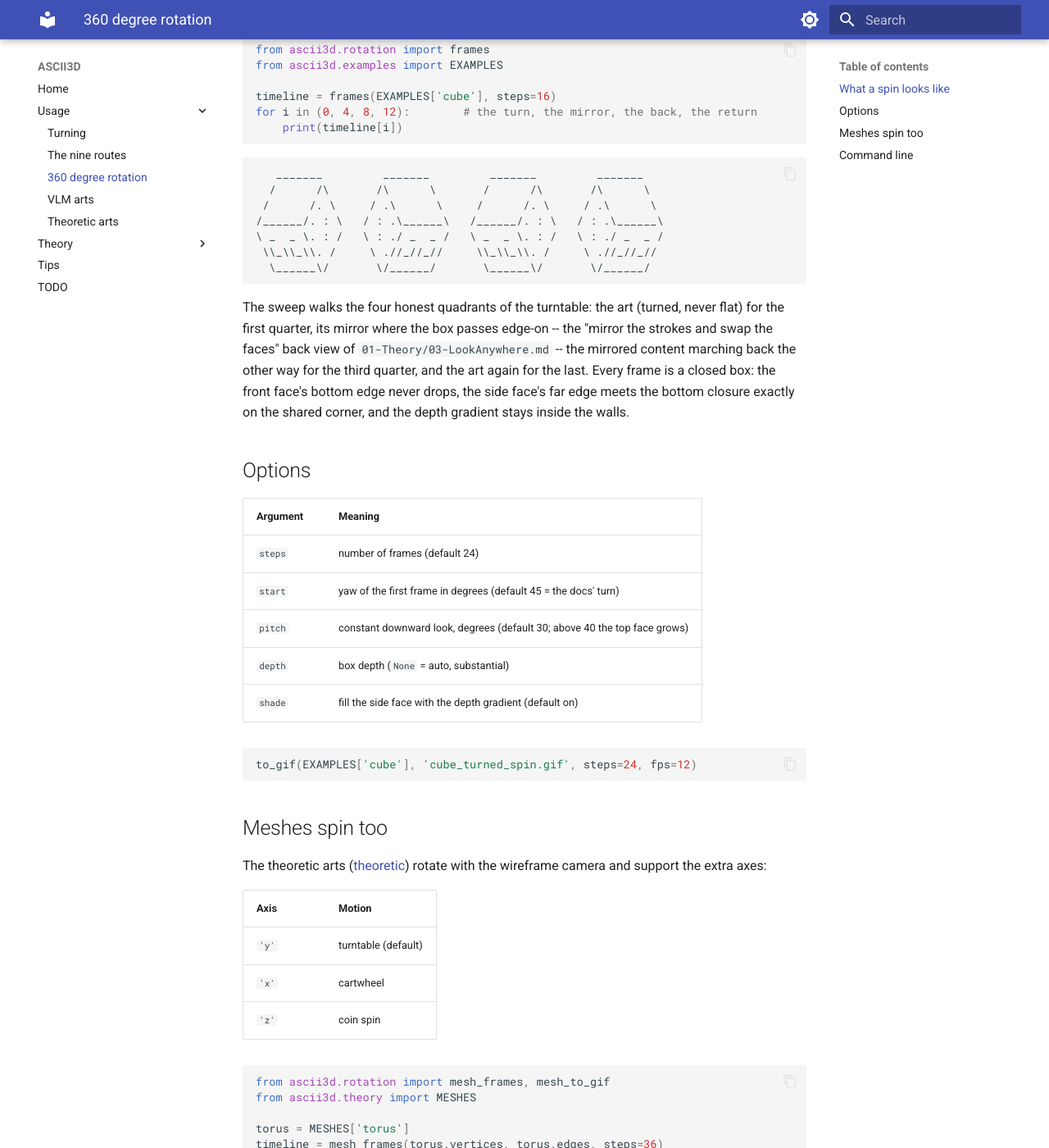
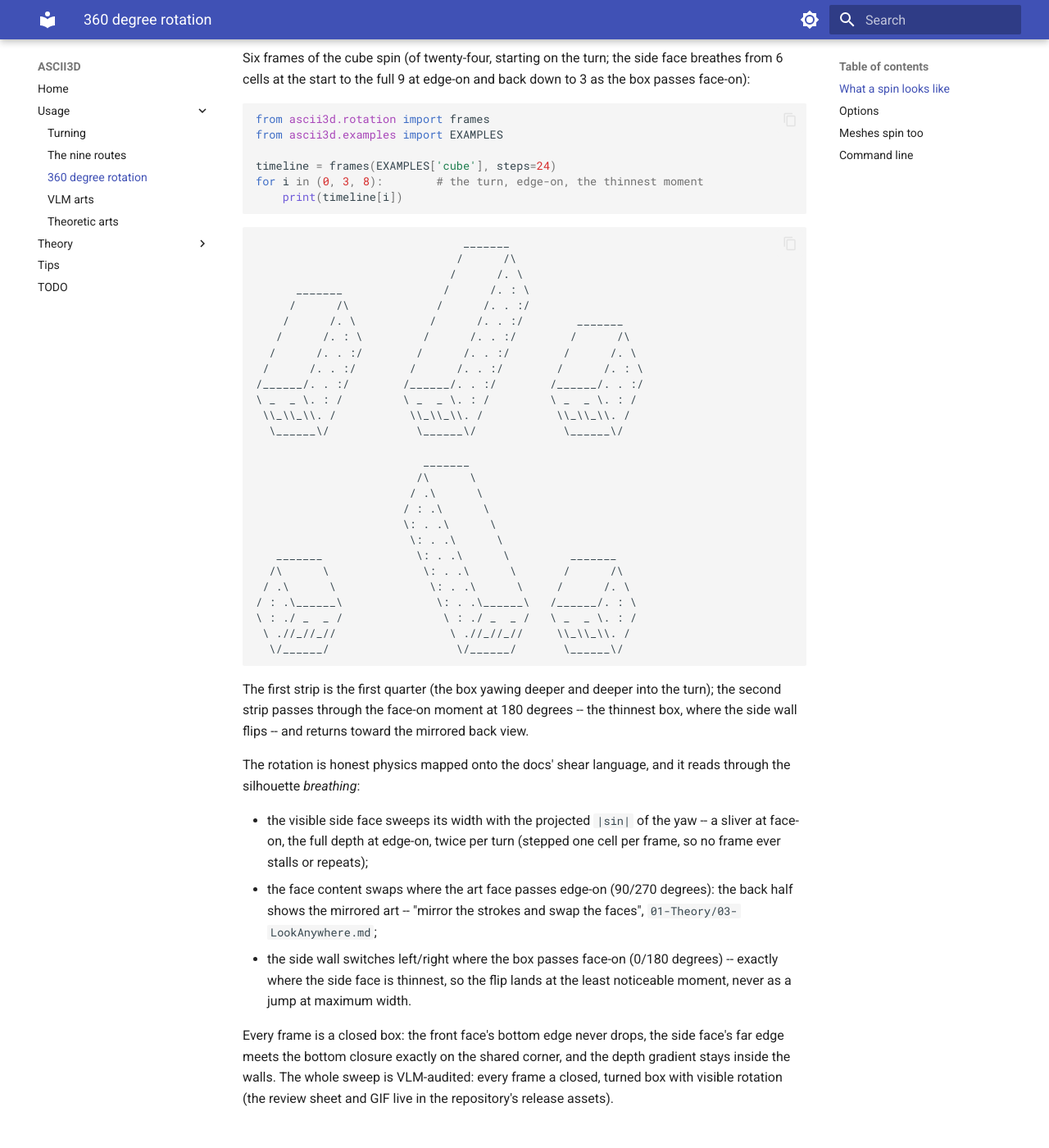
Before and after one commit to mehmannavaz/ASCII3D, an MkDocs documentation site: the page built from docs/02-Usage/02-rotation.md, in a window 1280 px wide and 1400 px high, scrolled down 750 px. Shown: the whole window at 82% size. Built offline with MkDocs 1.6.1 and Material for MkDocs 9.7.7, drawn with Linux system fonts in a browser that asks for light colours; some of the changed text lies outside the part shown.

Commit message:
fix: the turntable rebuilt on honest physics -- the whole 360 visibly turns
The old sweep quantised a yawing box into ~6 looks (lean stuck at
0.5/1.0, k snapped to invisible tenths, the wall flipping at the
edge-on crossings where the side face is widest), so 16 frames held
8 poses repeated twice with jarring jumps -- and the back half
swapped the art and the shading (the 'missing face' bug).

The new schedule (v0.3.1):

* turntable_pose: the wall follows the physical yaw -- right wall
  for the whole first half (0,180), left for the second, so the
  layout flips at 0/180 exactly where the box passes face-on and
  the side face is thinnest (never a jump at maximum width);
  the content swaps at 90/270 where the art face passes edge-on
  (mirrored back, per LookAnywhere's 'mirror the strokes and swap
  the faces'); the shear stays the docs' classic 45 degree march.
* frames(): the side face width is an even staircase across each
  quadrant (the honest quantisation of the D*|sin| sweep, one cell
  per frame, extremes on the crossing frames) -- every frame
  visibly turns, none repeat, none stall.
* spin_depth: deep as the docs demand, cube-like as the art
  (1.1x its width), and sized to the frame count.

Verification: 234 tests (new TestSpinSweep pins the no-stall,
monotone staircase, flip-at-thinnest guarantees); a structural
audit of 240 frames across 10 arts (closed silhouette, bottom
closure, legal alphabet, no stalls -- all pass); VLM reviews:
the 24-frame sheet 9/10 PASS and the GIF 9/10 PASS ('no frame
broken, hollow, or missing a face, perfect loop'), every flagged
frame zoom-refuted as a misread.

````diff
--- a/ascii3d/version.py
+++ b/ascii3d/version.py
@@ -1 +1 @@
-__version__ = '0.3.0'
+__version__ = '0.3.1'
--- a/docs/02-Usage/02-rotation.md
+++ b/docs/02-Usage/02-rotation.md
@@ -8,10 +8,12 @@ whole circle. The spin is a sequence of **turned poses**
   face is visible in every frame and the depth always marches
   **down** the side face ("only going down", never looking up),
 * the flat, forward, "normal" view never appears -- near face-on
-  the box keeps a gentle half lean and a visible top face,
-* frame 0 **is** the docs' classic turn, i.e. `cube_turned`,
+  the box keeps a visible side sliver and a top face,
+* frame 0 starts on a classic 45 degree turn (a deep `cube_turned`),
 * every stroke is a single character (`|`, `/`, `\`, one per row)
-  and the side face carries the depth gradient.
+  and the side face carries the depth gradient,
+* **every frame visibly turns**: the silhouette breathes one cell
+  per frame and no frame is ever a repeat of its neighbour.
 
 ```python
 from ascii3d.rotation import frames, play, to_gif, save_frames
@@ -27,45 +29,83 @@ to_gif(roomy, 'spin.gif', steps=24)    # animated GIF (needs Pillow)
 
 ## What a spin looks like
 
-Four frames of the cube spin (of sixteen, starting on the classic
-turn):
+Six frames of the cube spin (of twenty-four, starting on the turn;
+the side face breathes from 6 cells at the start to the full 9 at
+edge-on and back down to 3 as the box passes face-on):
 
 ```python
 from ascii3d.rotation import frames
 from ascii3d.examples import EXAMPLES
 
-timeline = frames(EXAMPLES['cube'], steps=16)
-for i in (0, 4, 8, 12):        # the turn, the mirror, the back, the return
+timeline = frames(EXAMPLES['cube'], steps=24)
+for i in (0, 3, 8):        # the turn, edge-on, the thinnest moment
     print(timeline[i])
 ```
 ```
-   _______         _______         _______         _______
-  /      /\       /\      \       /      /\       /\      \
- /      /. \     / .\      \     /      /. \     / .\      \
-/______/. : \   / : .\______\   /______/. : \   / : .\______\
-\ _  _ \. : /   \ : ./ _  _ /   \ _  _ \. : /   \ : ./ _  _ /
- \\_\\_\\. /     \ .//_//_//     \\_\\_\\. /     \ .//_//_//
-  \______\/       \/______/       \______\/       \/______/
+                               _______
+                              /      /\
+                             /      /. \
+      _______               /      /. : \
+     /      /\             /      /. . :/
+    /      /. \           /      /. . :/        _______
+   /      /. : \         /      /. . :/        /      /\
+  /      /. . :/        /      /. . :/        /      /. \
+ /      /. . :/        /      /. . :/        /      /. : \
+/______/. . :/        /______/. . :/        /______/. . :/
+\ _  _ \. : /         \ _  _ \. : /         \ _  _ \. : /
+ \\_\\_\\. /           \\_\\_\\. /           \\_\\_\\. /
+  \______\/             \______\/             \______\/
+
+                         _______
+                        /\      \
+                       / .\      \
+                      / : .\      \
+                      \: . .\      \
+                       \: . .\      \
+   _______              \: . .\      \         _______
+  /\      \              \: . .\      \       /      /\
+ / .\      \              \: . .\      \     /      /. \
+/ : .\______\              \: . .\______\   /______/. : \
+\ : ./ _  _ /               \ : ./ _  _ /   \ _  _ \. : /
+ \ .//_//_//                 \ .//_//_//     \\_\\_\\. /
+  \/______/                   \/______/       \______\/
 ```
 
-The sweep walks the four honest quadrants of the turntable: the
-art (turned, never flat) for the first quarter, its mirror where
-the box passes edge-on -- the "mirror the strokes and swap the
-faces" back view of `01-Theory/03-LookAnywhere.md` -- the mirrored
-content marching back the other way for the third quarter, and the
-art again for the last.  Every frame is a closed box: the front
-face's bottom edge never drops, the side face's far edge meets the
-bottom closure exactly on the shared corner, and the depth
-gradient stays inside the walls.
+The first strip is the first quarter (the box yawing deeper and
+deeper into the turn); the second strip passes through the face-on
+moment at 180 degrees -- the thinnest box, where the side wall
+flips -- and returns toward the mirrored back view.
+
+The rotation is honest physics mapped onto the docs' shear
+language, and it reads through the silhouette *breathing*:
+
+* the visible side face sweeps its width with the projected
+  `|sin|` of the yaw -- a sliver at face-on, the full depth at
+  edge-on, twice per turn (stepped one cell per frame, so no frame
+  ever stalls or repeats);
+* the face content swaps where the art face passes edge-on
+  (90/270 degrees): the back half shows the mirrored art -- "mirror
+  the strokes and swap the faces", `01-Theory/03-LookAnywhere.md`;
+* the side wall switches left/right where the box passes face-on
+  (0/180 degrees) -- exactly where the side face is thinnest, so
+  the flip lands at the least noticeable moment, never as a jump
+  at maximum width.
+
+Every frame is a closed box: the front face's bottom edge never
+drops, the side face's far edge meets the bottom closure exactly on
+the shared corner, and the depth gradient stays inside the walls.
+The whole sweep is VLM-audited: every frame a closed, turned box
+with visible rotation (the review sheet and GIF live in the
+repository's release assets).
 
 ## Options
 
 | Argument | Meaning |
 |----------|---------|
 | `steps` | number of frames (default 24) |
-| `start` | yaw of the first frame in degrees (default 45 = the docs' turn) |
+| `start` | yaw of the first frame in degrees (default 45 = the turned view) |
 | `pitch` | constant downward look, degrees (default 30; above 40 the top face grows) |
-| `depth` | box depth (`None` = auto, substantial) |
+| `depth` | box depth (`None` = auto: deep, cube-like, sized so every frame steps) |
 | `shade` | fill the side face with the depth gradient (default on) |
 
 ```python
````
Also changed, not shown: README.md (+23 -12 lines), docs/01-Theory/03-LookAnywhere.md (+5 -2 lines), 3 other files.
